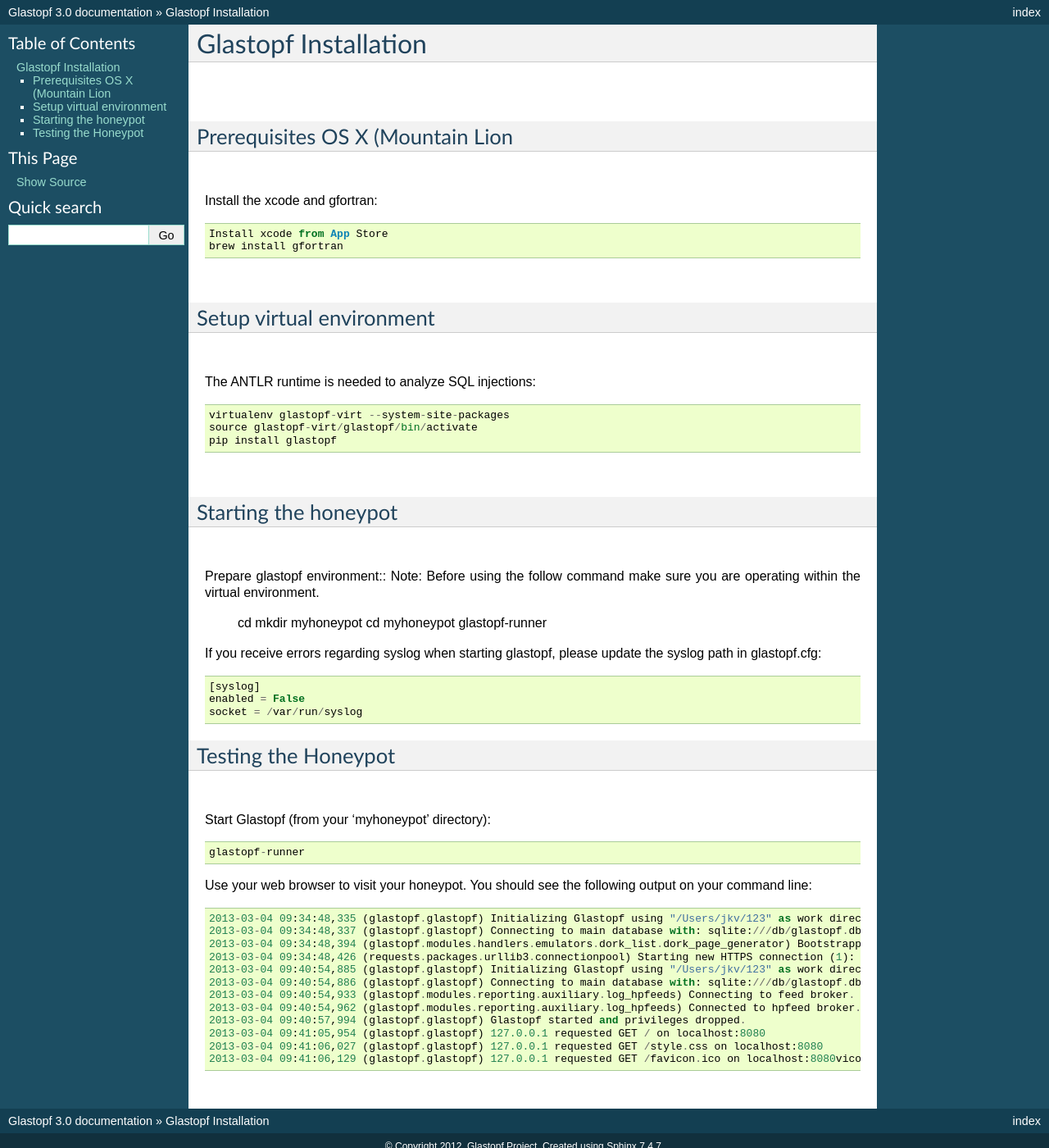
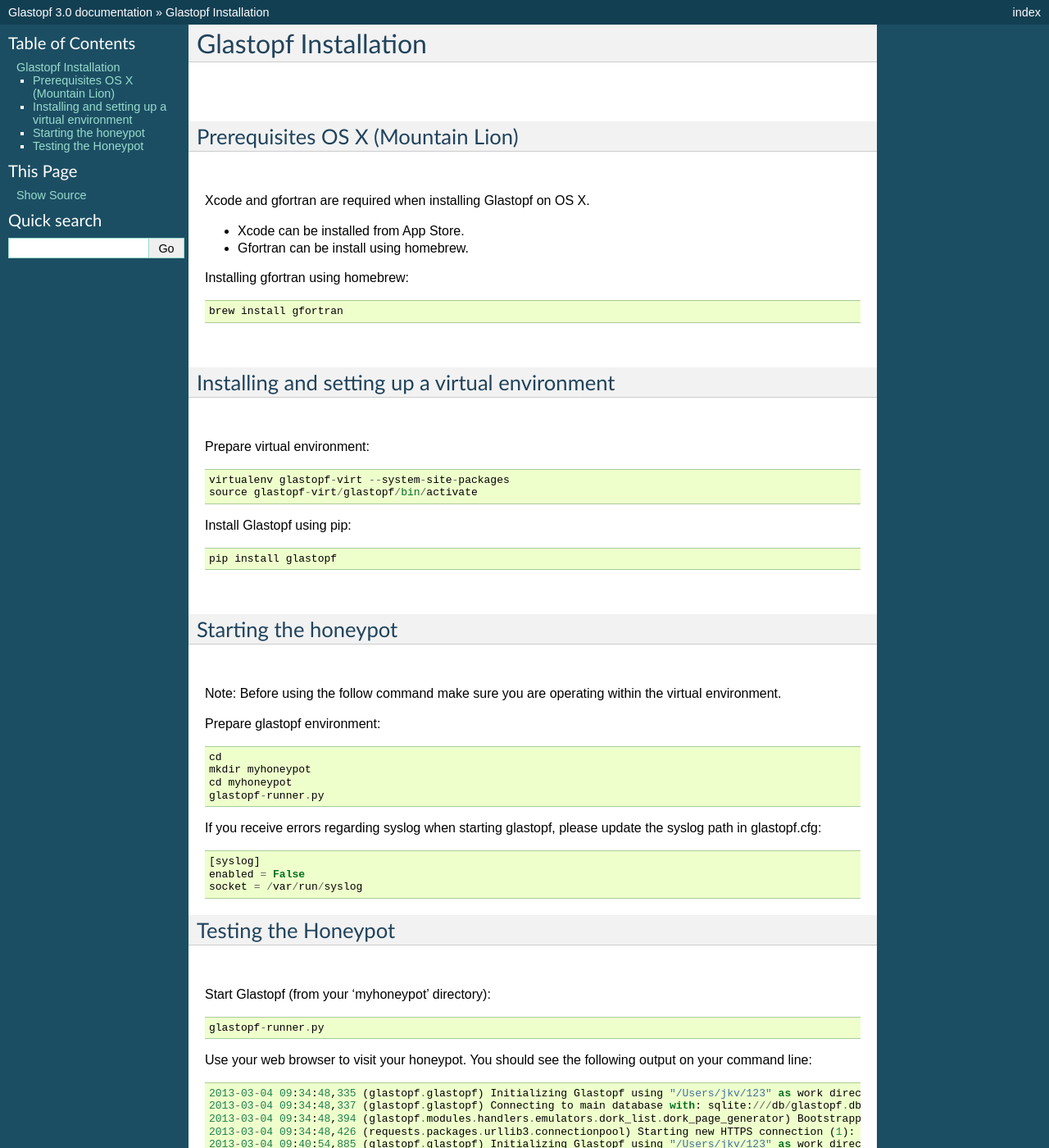
Before and after one commit to mushorg/glastopf, a Sphinx documentation site: the page built from docs/source/installation/installation_osx.rst, in a window 1280 px wide and 1400 px high. Shown: the whole window at 82% size. Built offline with Sphinx 7.4.7, drawn with Linux system fonts in a browser that asks for light colours; formulas are drawn with MathJax 3; pages that are not in the unit, such as notebooks, are missing from menus.

Commit message:
Update installation_osx.rst

```diff
--- a/docs/source/installation/installation_osx.rst
+++ b/docs/source/installation/installation_osx.rst
@@ -3,24 +3,32 @@
 |
 |
 
-Prerequisites OS X (Mountain Lion
-====================
+Prerequisites OS X (Mountain Lion)
+==================================
 |
 
-Install the xcode and gfortran::
+Xcode and gfortran are required when installing Glastopf on OS X.
 
-    Install xcode from App Store
-    brew install gfortran
+* Xcode can be installed from App Store.
+* Gfortran can be install using homebrew.
+
+Installing gfortran using homebrew::
+
+	brew install gfortran
+
 |
 
-Setup virtual environment
-================================
+Installing and setting up a virtual environment
+===============================================
 |
 
-The ANTLR runtime is needed to analyze SQL injections::
+Prepare virtual environment::
 
     virtualenv glastopf-virt --system-site-packages
     source glastopf-virt/glastopf/bin/activate
+
+Install Glastopf using pip::
+
     pip install glastopf
 
 |
@@ -29,13 +37,14 @@
 =========================
 |
 
+Note: Before using the follow command make sure you are operating within the virtual environment.
+
 Prepare glastopf environment::
-Note: Before using the follow command make sure you are operating within the virtual environment.
 
 	cd
 	mkdir myhoneypot
 	cd myhoneypot
-	glastopf-runner
+	glastopf-runner.py
 
 If you receive errors regarding syslog when starting glastopf, please update the syslog path in glastopf.cfg::
 
@@ -49,7 +58,7 @@
 
 Start Glastopf (from your 'myhoneypot' directory)::
 
-    glastopf-runner
+    glastopf-runner.py
 
 Use your web browser to visit your honeypot. You should see the following output on your command line::
 
```
